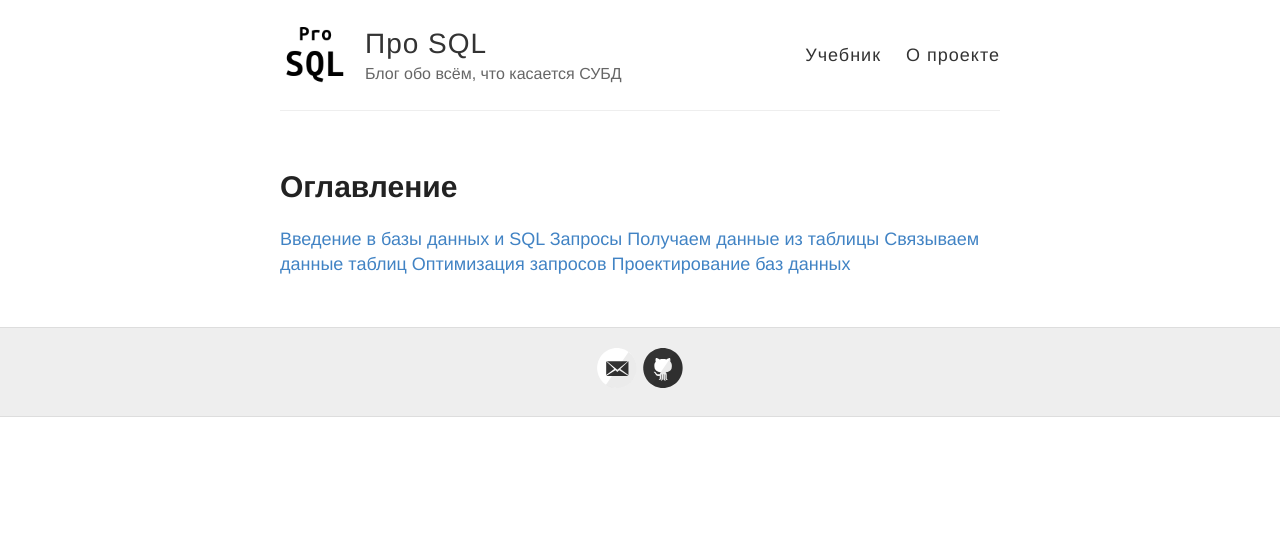
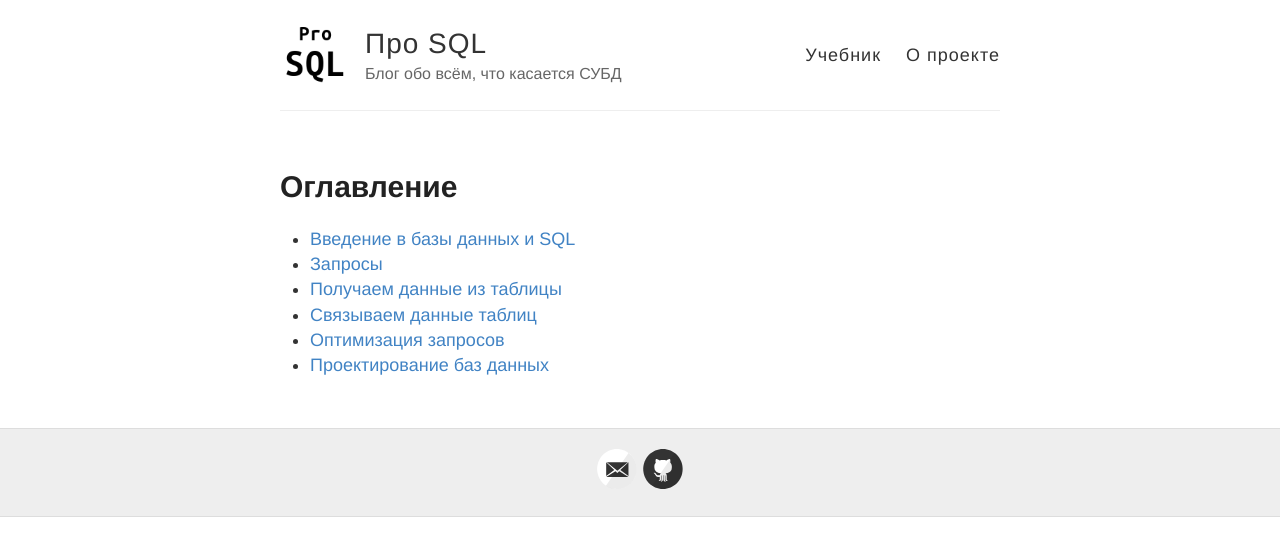
Before and after one commit to prosql/prosql.github.io, a Jekyll site: the page built from book.html, in a window 1280 px wide. Shown: the top 556 px of the page. Built offline with Jekyll 4.4.1, drawn with Linux system fonts in a browser that asks for light colours.

Commit message:
add book

```diff
--- a/book.html
+++ b/book.html
@@ -5,9 +5,10 @@ layout: default
 <h1>Оглавление</h1>
 
 <div class="posts">
+	<ul>
 
   {% for page in site.book %}
-      <a href="{{ site.baseurl }}{{ page.url }}">{{ page.title }}</a>
+      <li><a href="{{ site.baseurl }}{{ page.url }}">{{ page.title }}</a></li>
   {% endfor %}
-
+  	</ul>
 </div>
```
